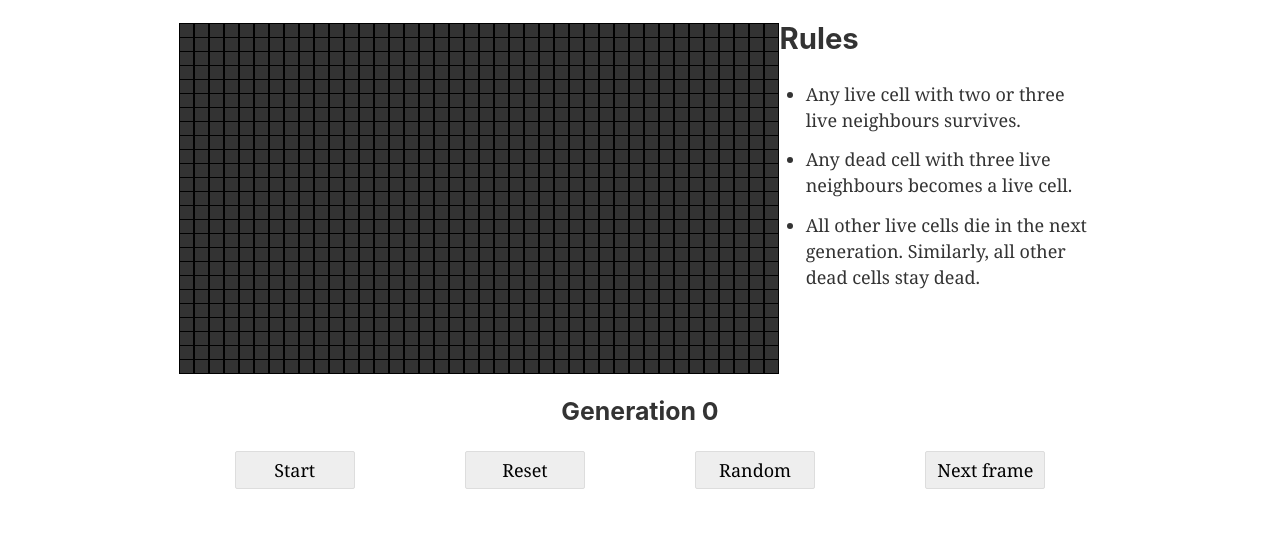
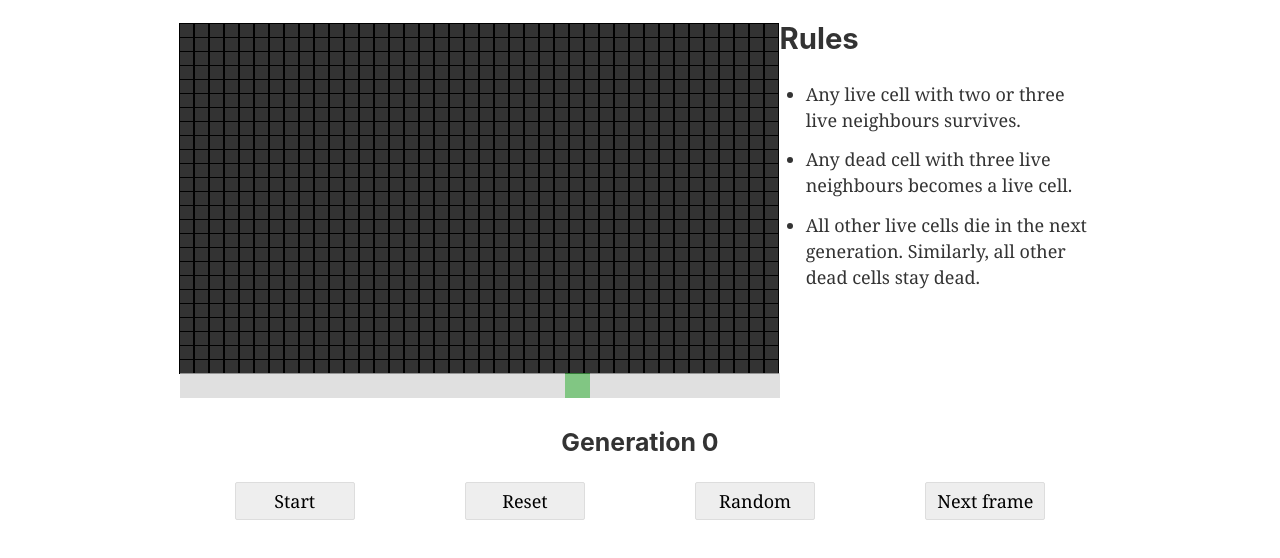
Before and after one commit to fbzr/Game-Of-Life, a Gatsby site: page / in a window 1280 px wide. Shown: the part 100-658 px from the top of the page. Built offline with nearby package versions, Linux system fonts and the light colour scheme; Gatsby itself is replaced by a stand-in of ours.

Commit message:
add speed slider

```diff
--- a/src/components/App.css
+++ b/src/components/App.css
@@ -24,3 +24,38 @@
 button:hover {
   cursor: pointer;
 }
+
+/* The slider itself */
+.slider {
+  -webkit-appearance: none; /* Override default CSS styles */
+  appearance: none;
+  width: 100%; /* Full-width */
+  height: 25px; /* Specified height */
+  background: #d3d3d3; /* Grey background */
+  outline: none; /* Remove outline */
+  opacity: 0.7; /* Set transparency (for mouse-over effects on hover) */
+  -webkit-transition: 0.2s; /* 0.2 seconds transition on hover */
+  transition: opacity 0.2s;
+}
+
+/* Mouse-over effects */
+.slider:hover {
+  opacity: 1; /* Fully shown on mouse-over */
+}
+
+/* The slider handle (use -webkit- (Chrome, Opera, Safari, Edge) and -moz- (Firefox) to override default look) */
+.slider::-webkit-slider-thumb {
+  -webkit-appearance: none; /* Override default look */
+  appearance: none;
+  width: 25px; /* Set a specific slider handle width */
+  height: 25px; /* Slider handle height */
+  background: #4caf50; /* Green background */
+  cursor: pointer; /* Cursor on hover */
+}
+
+.slider::-moz-range-thumb {
+  width: 25px; /* Set a specific slider handle width */
+  height: 25px; /* Slider handle height */
+  background: #4caf50; /* Green background */
+  cursor: pointer; /* Cursor on hover */
+}
--- a/src/components/App.js
+++ b/src/components/App.js
@@ -10,12 +10,13 @@ const App = () => {
   const [generationCount, setGenerationCount] = useState(0)
   const [cols, setCols] = useState(40)
   const [rows, setRows] = useState(25)
+  const [speed, setSpeed] = useState(500)
 
   useEffect(() => {
     if (isOn) {
       const interval = setInterval(() => {
         updateGrid()
-      }, 10)
+      }, speed)
       return () => {
         clearInterval(interval)
       }
@@ -38,11 +39,16 @@ const App = () => {
 
   const resetGrid = () => {
     setGrid(createGrid(rows, cols))
+    setIsOn(false)
     setGenerationCount(0)
   }
 
   const handleStartStop = () => {
     setIsOn(prev => !prev)
+  }
+
+  const handleChangeSpeed = e => {
+    setSpeed(e.target.value * -1)
   }
 
   return (
@@ -54,6 +60,16 @@ const App = () => {
             resetGenerationCount={() => setGenerationCount(0)}
             data={grid}
           />
+          <input
+            disabled={isOn}
+            onChange={handleChangeSpeed}
+            type="range"
+            min="-1500"
+            max="-10"
+            value={speed * -1}
+            className="slider"
+            id="speedSlider"
+          ></input>
         </div>
         <Rules />
       </div>
```
